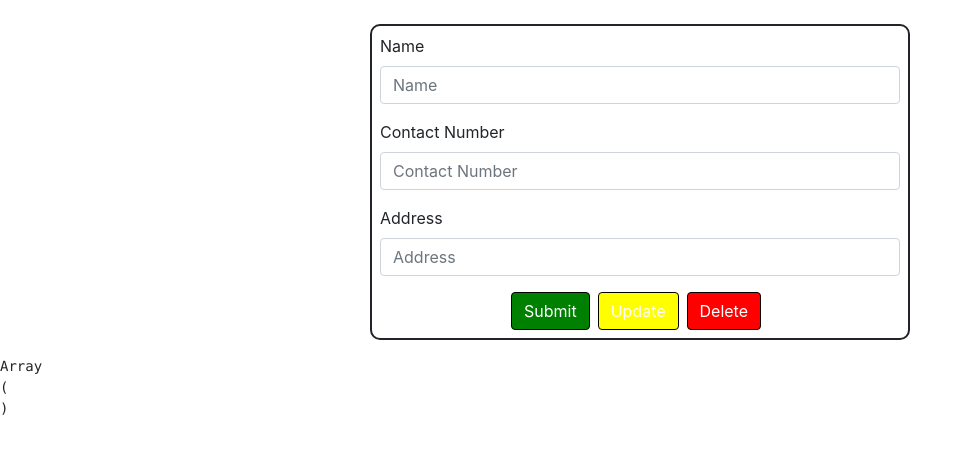
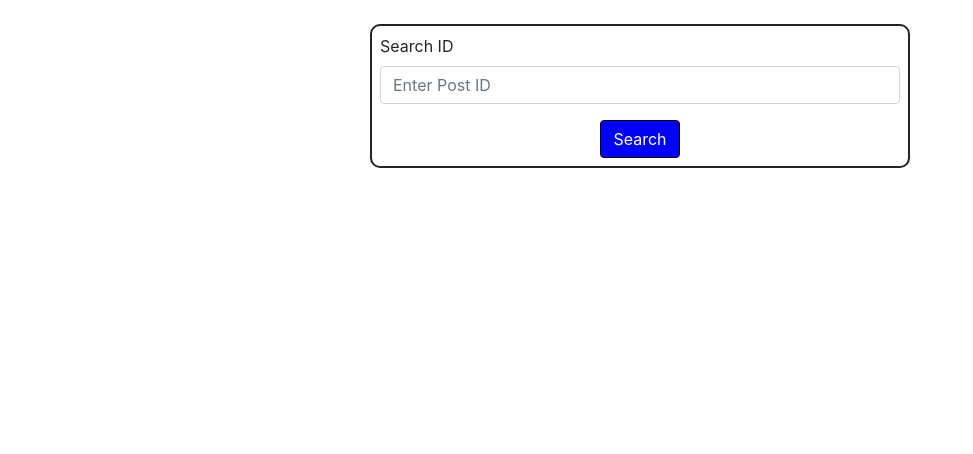
Before and after one commit to kaneki09999/JSON, a PHP site: page /new.php in a window 1280 px wide. Shown: the top 454 px of the page, without its empty margins (0-973 px from the left). Run offline with PHP 8.4, Linux system fonts and the light colour scheme.

Commit message:
postposttt

```diff
--- a/new.php
+++ b/new.php
@@ -2,62 +2,78 @@
 
 <?php
 
-if($_SERVER['REQUEST_METHOD'] == "POST"){
+
+if ($_SERVER['REQUEST_METHOD'] == "POST" && isset($_POST['post_id'])) {
+    $postId = intval($_POST['post_id']);
     $ch = curl_init();
+    $url = "https://jsonplaceholder.typicode.com/posts/$postId";
 
-    // Set the target URL
-    curl_setopt($ch, CURLOPT_URL, "http://localhost/php_curl_post/post_api.php");
-    curl_setopt($ch, CURLOPT_POST, 1);
-    curl_setopt($ch, CURLOPT_POSTFIELDS, http_build_query($_POST));
+    curl_setopt($ch, CURLOPT_URL, $url);
     curl_setopt($ch, CURLOPT_RETURNTRANSFER, true);
 
-
     $output = curl_exec($ch);
-
-
     $http_code = curl_getinfo($ch, CURLINFO_HTTP_CODE);
 
     curl_close($ch);
 
-
+    if ($http_code == 200) {
+        $post_data = json_decode($output, true);
+    }
 }
 ?>
 
-<br>
-
-<div class="container">
+<div class="container mt-4">
     <div class="row justify-content-center">
         <div class="col-md-6">
-            <form action="" method="POST" id="sample-form"  style="border: 2px solid; border-radius: 10px; padding: 8px;">
+            <form action="" method="POST" id="search-form" style="border: 2px solid; border-radius: 10px; padding: 8px;">
                 <div class="form-group">
-                    <label for="name">Name</label>
-                    <input type="text" class="form-control" id="name" name="name" placeholder="Name">
+                    <label for="post_id">Search ID</label>
+                    <input type="text" class="form-control" id="post_id" name="post_id" placeholder="Enter Post ID">
                 </div>
-                <div class="form-group">
-                    <label for="contact_number">Contact Number</label>
-                    <input type="text" class="form-control" id="contact_number" name="contact_number" placeholder="Contact Number">
+                <div class="buttons d-flex justify-content-center">
+                    <button type="submit" class="btn btn-primary" style="background-color: blue; border: 1px solid black;">Search</button>
                 </div>
-                <div class="form-group">
-                    <label for="address">Address</label>
-                    <input type="text" class="form-control" id="address" name="address" placeholder="Address">
-            </div>
-            <div class="buttons d-flex justify-content-center">
-                <button type="submit" name="action" value="submit" class="btn btn-primary mr-2" style="background-color: green; border: 1px solid black;">Submit</button>
-                <button type="submit" name="action" value="update" class="btn btn-primary mr-2" style="background-color: yellow; border: 1px solid black;">Update</button>
-                <button type="submit" name="action" value="delete" class="btn btn-primary mr-2" style="background-color: red; border: 1px solid black;">Delete</button>
-            </div>
             </form>
         </div>
     </div>
+
+    <?php if (isset($post_data) && !empty($post_data)): ?>
+    <div class="row justify-content-center mt-4">
+        <div class="col-md-8">
+            <table class="table table-striped">
+                <thead>
+                    <tr>
+                        <th>ID</th>
+                        <th>User ID</th>
+                        <th>Title</th>
+                        <th>Body</th>
+
+                    </tr>
+                </thead>
+                <tbody>
+                    <tr>
+                        <td><?php echo htmlspecialchars($post_data['id']); ?></td>
+                        <td><?php echo htmlspecialchars($post_data['userId']); ?></td>
+                        <td><?php echo htmlspecialchars($post_data['title']); ?></td>
+                        <td><?php echo htmlspecialchars($post_data['body']); ?></td>
+                    </tr>
+                </tbody>
+            </table>
+        </div>
+    </div>
+    <?php elseif (isset($post_data)): ?>
+    <div class="row justify-content-center mt-4">
+        <div class="col-md-6">
+            <div class="alert alert-danger" role="alert">
+                Post not found.
+            </div>
+        </div>
+    </div>
+    <?php endif; ?>
 </div>
 
-<?php
 
-    echo "<pre>";
-    print_r($_POST);
-    echo "</pre>";
 
-?>
 
 
 <script src="https://maxcdn.bootstrapcdn.com/bootstrap/4.5.2/js/bootstrap.min.js"></script>
```
